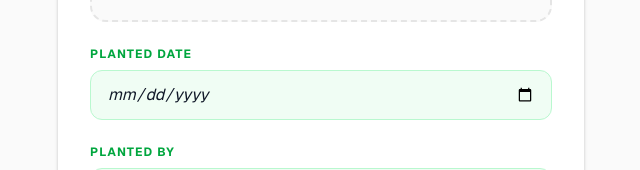
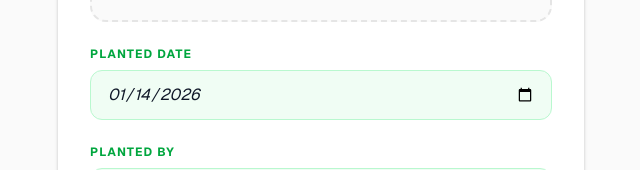
Before and after one commit to ojaswi1234/QR_TREE, a Next.js app: page /pages/addTree in a window 1280 px wide. Shown: the part 968-1138 px from the top of the page, without its empty margins (319-959 px from the left). Built offline with nearby package versions, Linux system fonts and the light colour scheme.

Commit message:
fixed data

```diff
--- a/app/pages/addTree/page.tsx
+++ b/app/pages/addTree/page.tsx
@@ -296,6 +296,7 @@ export default function Page() {
               title="Planted Date"
               type="date"
               name="planted_date"
+              value={formData.planted_date}
               className="w-full bg-green-50 border border-green-200 rounded-xl px-4 py-3 focus:outline-none focus:ring-2 focus:ring-green-500 transition-all italic"
               onChange={handleChange}
             />
```
